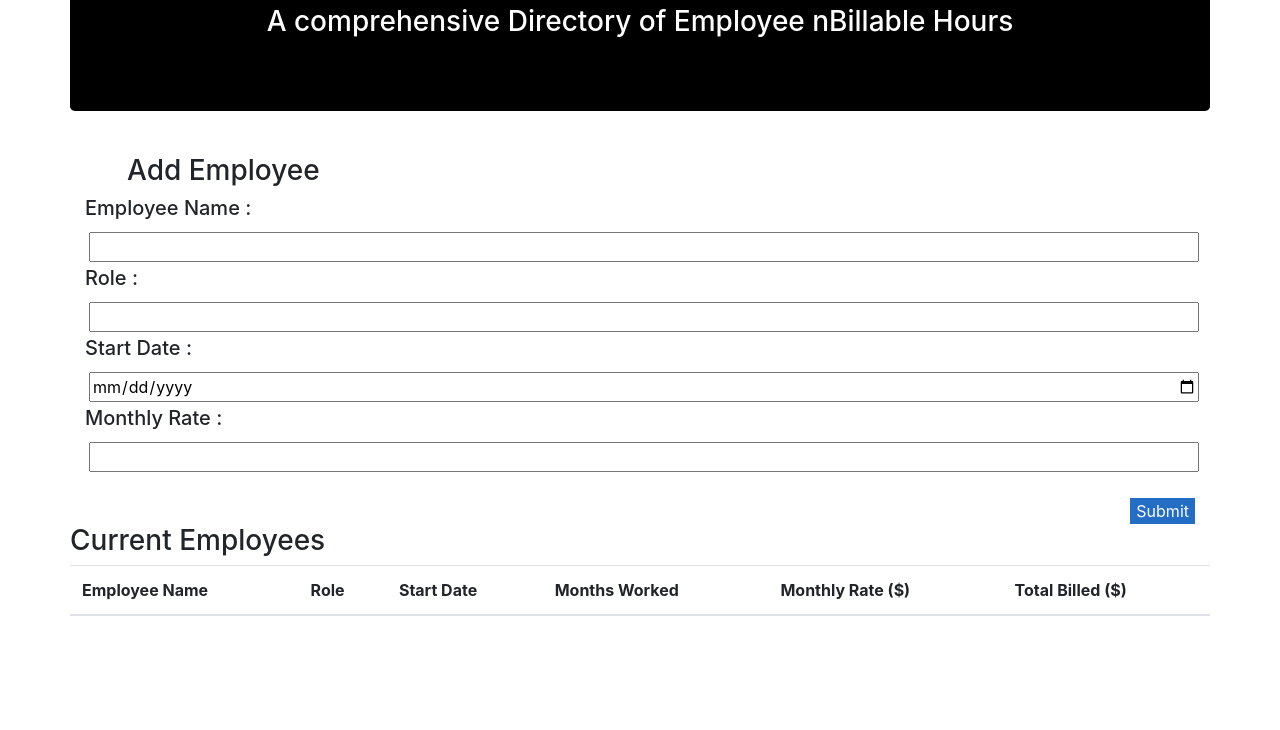
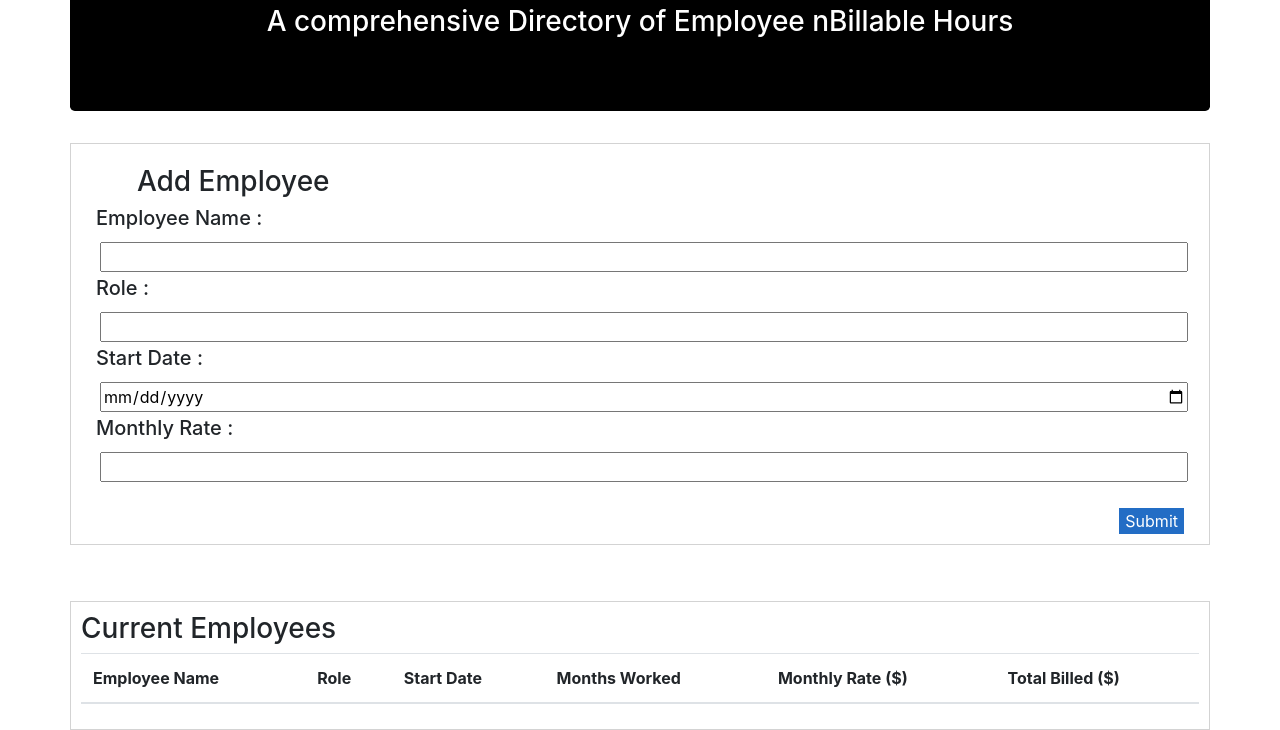
Before and after one commit to imalam64/Employee-Database, a plain HTML site: page index.html in a window 1280 px wide. Shown: the part 115-845 px from the top of the page. Before the commit the page ends 800 px from the top, so only its background shows below. Drawn offline with nearby package versions, Linux system fonts and the light colour scheme.

Commit message:
fixed some htm

```diff
--- a/style.css
+++ b/style.css
@@ -3,7 +3,14 @@
     color: white;
     text-align: center;
 }
-.add .current {
+.add  {
+    border-style: solid;
+    border-width: 1px;
+    border-color: lightgray;
+    padding: 10px;
+}
+.current {
+    margin-top: 5%;
     border-style: solid;
     border-width: 1px;
     border-color: lightgray;
```
